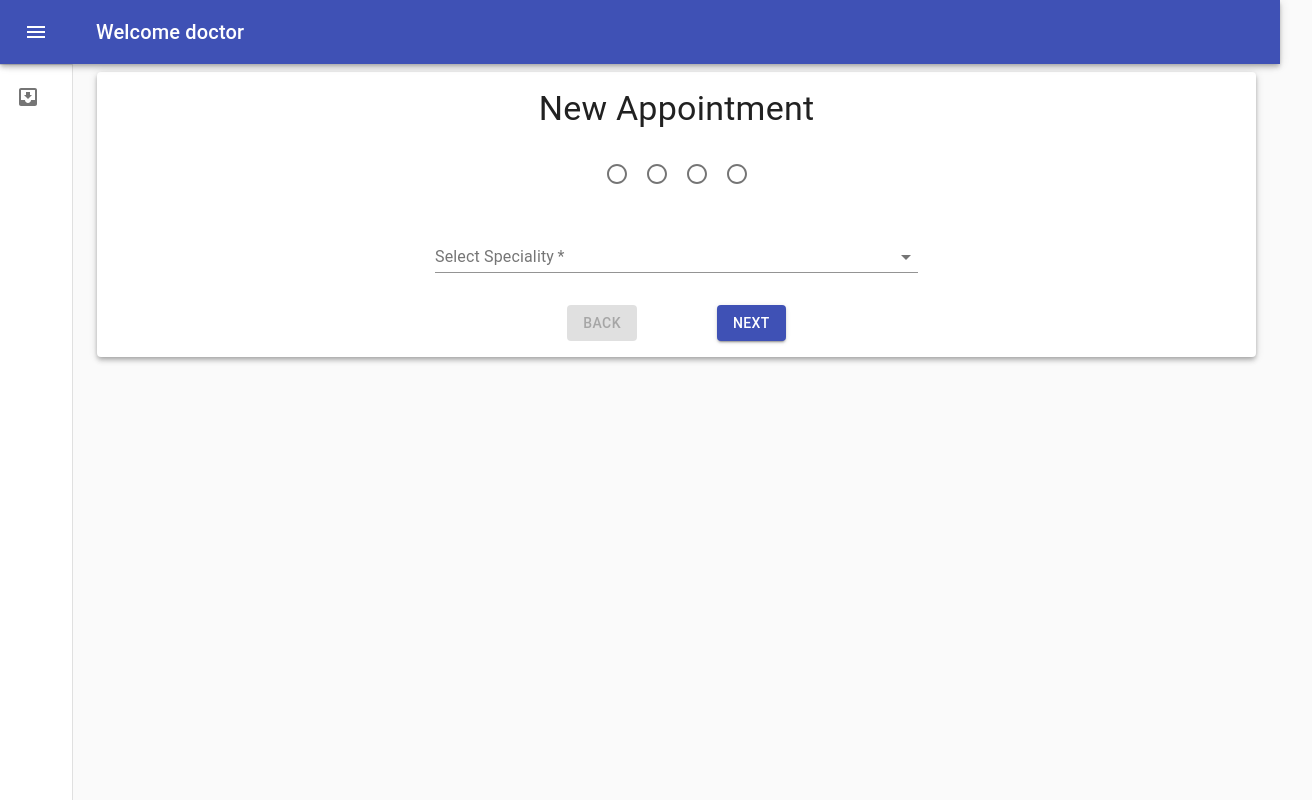
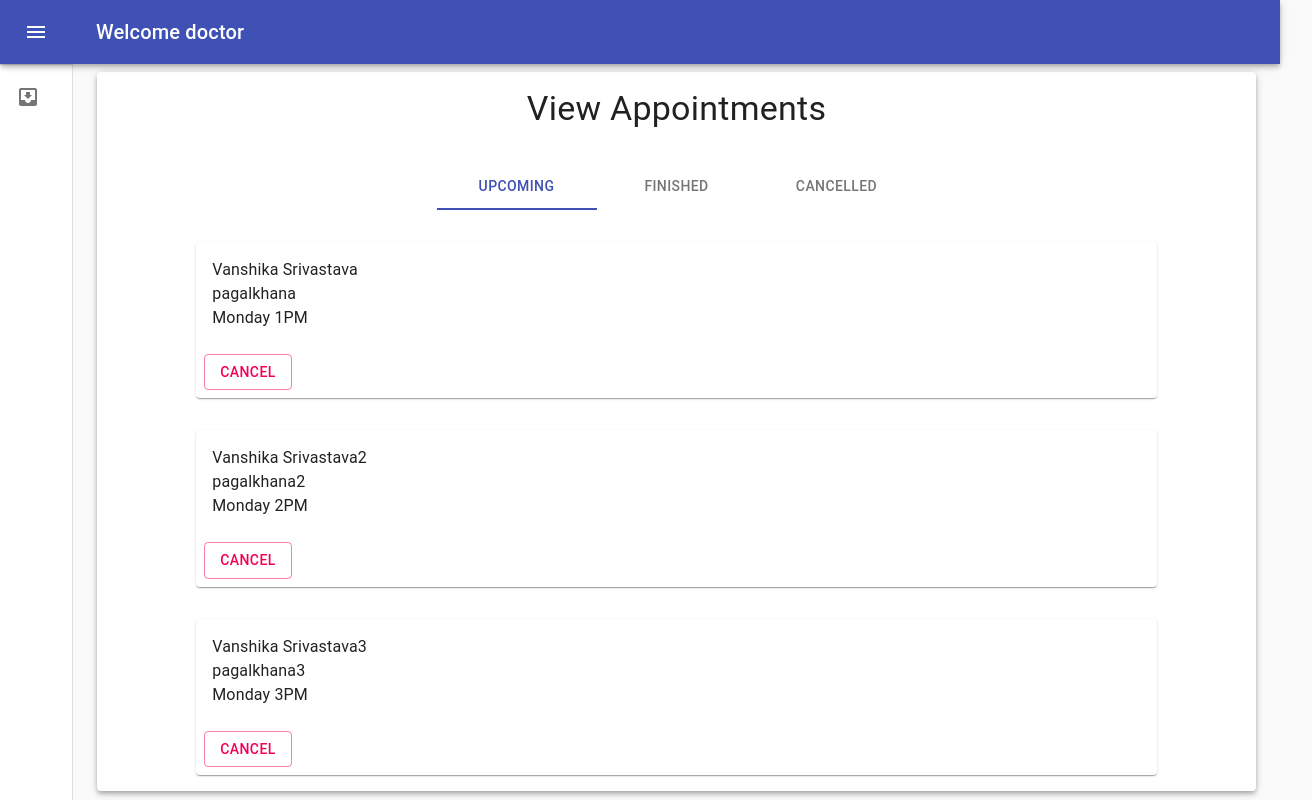
Before and after one commit to vanshika1302/mediclick, a React (Create React App) app in the folder client/: page /doctor in a window 1280 px wide. Shown: the whole page, 1312 px wide, since content can reach past the window. Built offline with nearby package versions, Linux system fonts and the light colour scheme.

Commit message:
Added View Appointment Page for patient

```diff
--- a/client/src/components/Dashboard.js
+++ b/client/src/components/Dashboard.js
@@ -15,6 +15,7 @@ import ListItem from '@material-ui/core/ListItem';
 import ListItemIcon from '@material-ui/core/ListItemIcon';
 import ListItemText from '@material-ui/core/ListItemText';
 import InboxIcon from '@material-ui/icons/MoveToInbox';
+import ViewAppointments from './ViewAppointments';
 
 const drawerWidth = 240;
 
@@ -86,7 +87,7 @@ export default function Dashboard(props) {
 
   const MENU_ITEMS = [
     {id: 'book_appointment', label: 'New Appointment', patient: true, doctor: false},
-    {id: 'view_appointments', label: 'Existing Appointments', patient: true, doctor: true}
+    {id: 'view_appointments', label: 'View Appointments', patient: true, doctor: true}
   ];
 
   const [open, setOpen] = useState(false);
@@ -152,7 +153,12 @@ export default function Dashboard(props) {
       </Drawer>
       <main className={classes.content}>
         <div className={classes.toolbar} />
-        <NewAppointment />
+        {
+          {
+            book_appointment: <NewAppointment />,
+            view_appointments: <ViewAppointments />
+          }[selectedMenu]
+        }
       </main>
     </div>
   );
--- a/client/src/components/NewAppointment.js
+++ b/client/src/components/NewAppointment.js
@@ -10,14 +10,6 @@ import RadioButtonUncheckedIcon from '@material-ui/icons/RadioButtonUnchecked';
 const useStyles = makeStyles({
   root: {
     minWidth: 275,
-  },
-  bullet: {
-    display: 'inline-block',
-    margin: '0 2px',
-    transform: 'scale(0.8)',
-  },
-  title: {
-    fontSize: 14,
   },
   pos: {
     marginBottom: 12,
@@ -35,7 +27,7 @@ const SPECIALTIES = [
   {id: 'spcl2', name: 'SPCL2'}
 ]
 
-function SelectSpecialty(props) {
+function SpecialtyForm(props) {
   return <Grid item container alignItems="center" justify="center">
     <Grid item xs={5}>
       <TextField
@@ -59,7 +51,7 @@ const DOCTORS = [
   {id: 'doc2', name: 'Dr. Archil Srivastava', hospital: 'Ghar pe hi ilaaj karte hai'}
 ]
 
-function DoctorSelect(props) {
+function DoctorForm(props) {
   const classes  = useStyles();
   return <Grid item container direction="column" spacing={3}>
     {
@@ -132,12 +124,25 @@ function Confirmation() {
 
 export default function NewAppointment() {
   const [step, setStep] = useState(0);
-  const [specialty, setSpecialty] = useState(undefined);
+  const [specialty, setSpecialty] = useState('');
   const [doctor, setDoctor] = useState(undefined);
   const [symptoms, setSymptoms] = useState(undefined);
   const [slot, setSlot] = useState(undefined);
 
+  const stepDetails = [
+    {component: SpecialtyForm, params: {value: specialty, onChange: setSpecialty}},
+    {component: DoctorForm, params: {value: doctor, onChange: setDoctor}},
+    {component: SymptomsForm, params: {value: symptoms, onChange: setSymptoms}},
+    {component: SlotForm, params: {value: slot, onChange: setSlot}},
+    {component: Confirmation, params: {}}
+  ];
+
   const handleNext = () => {
+    if (stepDetails[step].params.value === null ||
+      stepDetails[step].params.value === undefined ||
+      stepDetails[step].params.value === '') {
+      return;
+    }
     setStep(step + 1);
   };
   const handleBack = () => {
@@ -158,22 +163,26 @@ export default function NewAppointment() {
                 })}
               </Breadcrumbs>
             </Grid>
-            {
-              [
-                <SelectSpecialty value={specialty} onChange={setSpecialty}/>,
-                <DoctorSelect value={doctor} onChange={setDoctor}/>,
-                <SymptomsForm value={symptoms} onChange={setSymptoms}/>,
-                <SlotForm value={slot} onChange={setSlot}/>,
-                <Confirmation />
-              ][step]
-            }
+            {stepDetails.map(item => <item.component {...item.params} />)[step]}
             {step < 4 ?
               <Grid item container justify="center" spacing={10}>
                 <Grid item>
-                  <Button disabled={step===0} variant="contained" color="secondary" onClick={handleBack}>Back</Button>
+                  <Button
+                    disabled={step===0}
+                    variant="contained"
+                    color="secondary"
+                    onClick={handleBack}>
+                    Back
+                  </Button>
                 </Grid>
                 <Grid item>
-                  <Button variant="contained" color="primary" onClick={handleNext}>Next</Button>
+                  <Button
+                    disabled={[undefined, null, ''].includes(stepDetails[step].params.value)}
+                    variant="contained"
+                    color="primary"
+                    onClick={handleNext}>
+                    Next
+                  </Button>
                 </Grid>
               </Grid>
               : null
--- /dev/null
+++ b/client/src/components/ViewAppointments.js
@@ -0,0 +1,142 @@
+import React, { useState } from 'react';
+import { makeStyles } from '@material-ui/core/styles';
+import Grid from '@material-ui/core/Grid';
+import Paper from '@material-ui/core/Paper';
+import Typography from '@material-ui/core/Typography';
+import { Breadcrumbs, Button, Card, CardActions, CardContent, MenuItem, Radio, Tab, Tabs, TextField } from '@material-ui/core';
+import CheckCircleIcon from '@material-ui/icons/CheckCircle';
+import RadioButtonUncheckedIcon from '@material-ui/icons/RadioButtonUnchecked';
+
+const useStyles = makeStyles({
+  root: {
+    minWidth: 275,
+  },
+  pos: {
+    marginBottom: 12,
+  },
+  card: {
+    marginLeft: 25,
+    marginRight: 25,
+    alignContent: 'center'
+  }
+});
+
+const APPOINTMENTS = [
+  {
+    appointment_id: 'APP1',
+    doctor_id: 'doc1',
+    doctor_name: 'Vanshika Srivastava',
+    slot: 'Monday 1PM', // Change this
+    hospital: 'pagalkhana',
+    status: 'active'
+  },
+  {
+    appointment_id: 'APP2',
+    doctor_id: 'doc2',
+    doctor_name: 'Vanshika Srivastava2',
+    slot: 'Monday 2PM', // Change this
+    hospital: 'pagalkhana2',
+    status: 'active'
+  },
+  {
+    appointment_id: 'APP3',
+    doctor_id: 'doc3',
+    doctor_name: 'Vanshika Srivastava3',
+    slot: 'Monday 3PM', // Change this
+    hospital: 'pagalkhana3',
+    status: 'active'
+  },
+  {
+    appointment_id: 'APP4',
+    doctor_id: 'doc4',
+    doctor_name: 'Vanshika Srivastava4',
+    slot: 'Monday 4PM', // Change this
+    hospital: 'pagalkhana4',
+    status: 'closed'
+  },
+  {
+    appointment_id: 'APP5',
+    doctor_id: 'doc5',
+    doctor_name: 'Vanshika Srivastava4',
+    slot: 'Monday 5PM', // Change this
+    hospital: 'pagalkhana5',
+    status: 'closed'
+  },
+  {
+    appointment_id: 'APP6',
+    doctor_id: 'doc6',
+    doctor_name: 'Vanshika Srivastava6',
+    slot: 'Monday 6PM', // Change this
+    hospital: 'pagalkhana6',
+    status: 'closed'
+  },
+  {
+    appointment_id: 'APP7',
+    doctor_id: 'doc7',
+    doctor_name: 'Vanshika Srivastava7',
+    slot: 'Monday 7PM', // Change this
+    hospital: 'pagalkhana7',
+    status: 'cancelled'
+  }
+];
+
+export default function ViewAppointments() {
+
+  const [selectedTab, setSelectedTab] = useState('active');
+
+  const TABS = [
+    {value: 'active', label: 'Upcoming'},
+    {value: 'closed', label: 'Finished'},
+    {value: 'cancelled', label: 'Cancelled'}
+  ];
+
+  const handleTabChange = (event, newValue) => {
+    setSelectedTab(newValue);
+  }
+
+  return <Paper elevation={4}>
+          <Grid container direction="column" justify="center" alignItems="center" spacing={4}>
+            <Grid item>
+              <Typography variant="h4">
+                View Appointments
+              </Typography>
+            </Grid>
+            <Grid item>
+              <Tabs
+                value={selectedTab}
+                indicatorColor="primary"
+                textColor="primary"
+                onChange={handleTabChange}
+              >
+                {TABS.map(tab => <Tab key={tab.value} value={tab.value} label={tab.label} />)}
+              </Tabs>
+            </Grid>
+            <Grid item container xs={10}>
+              <Grid item container direction="column" spacing={4}>
+                {APPOINTMENTS.filter(item => item.status === selectedTab).map(appointment => (
+                  <Grid item key={appointment.appointment_id}>
+                    <Card>
+                      <CardContent>
+                        <Typography>
+                          {appointment.doctor_name}
+                        </Typography>
+                        <Typography>
+                          {appointment.hospital}
+                        </Typography>
+                        <Typography>
+                          {appointment.slot}
+                        </Typography>
+                      </CardContent>
+                      {appointment.status === 'active' ?
+                        (<CardActions>
+                          <Button color="secondary" variant='outlined'>Cancel</Button>
+                        </CardActions>) : null
+                      }
+                    </Card>
+                  </Grid>
+                ))}
+              </Grid>
+            </Grid>
+          </Grid>
+        </Paper>;
+}
```
